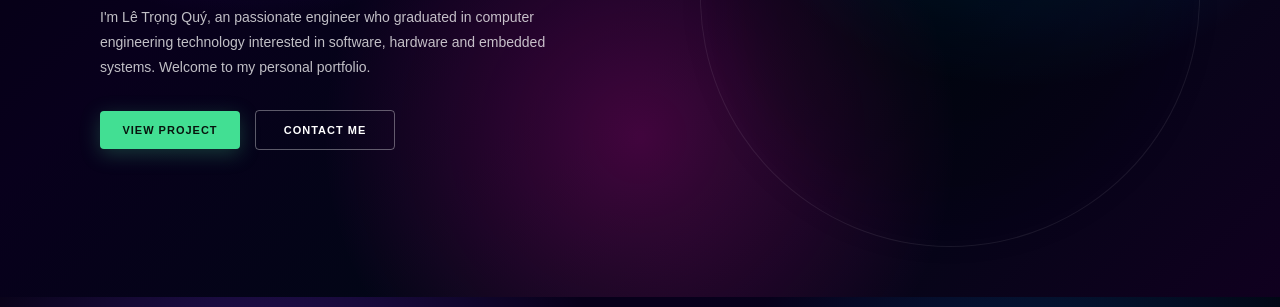
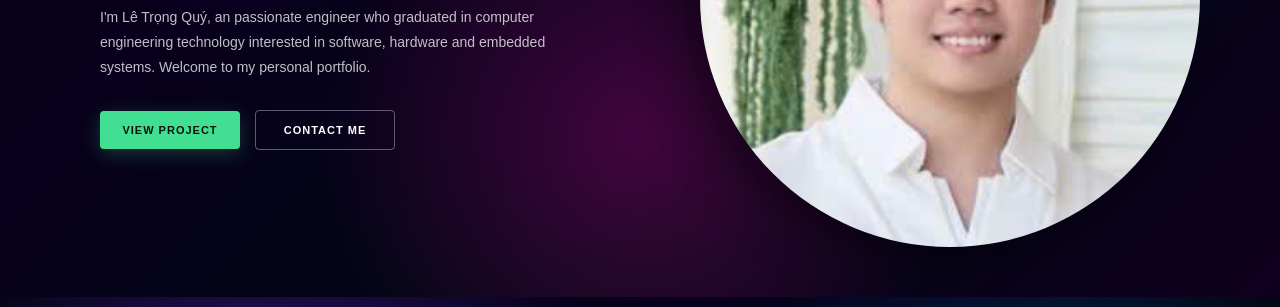
Before and after one commit to Trgquy/porfolio, a plain HTML site: page index.html in a window 1280 px wide. Shown: the part 503-810 px from the top of the page. Drawn offline with Linux system fonts and the light colour scheme; the site is published under a folder, as on GitHub Pages, so addresses that start at the root find nothing.

Commit message:
5th change

```diff
--- a/index.html
+++ b/index.html
@@ -103,7 +103,7 @@
       <div class="profile-photo">
         <div class="photo-circle"></div>
 
-        <img src="/img/avt.jpg" alt="Lê Trọng Quý" />
+        <img src="./img/avt.jpg" alt="Lê Trọng Quý" />
       </div>
     </main>
 
```
